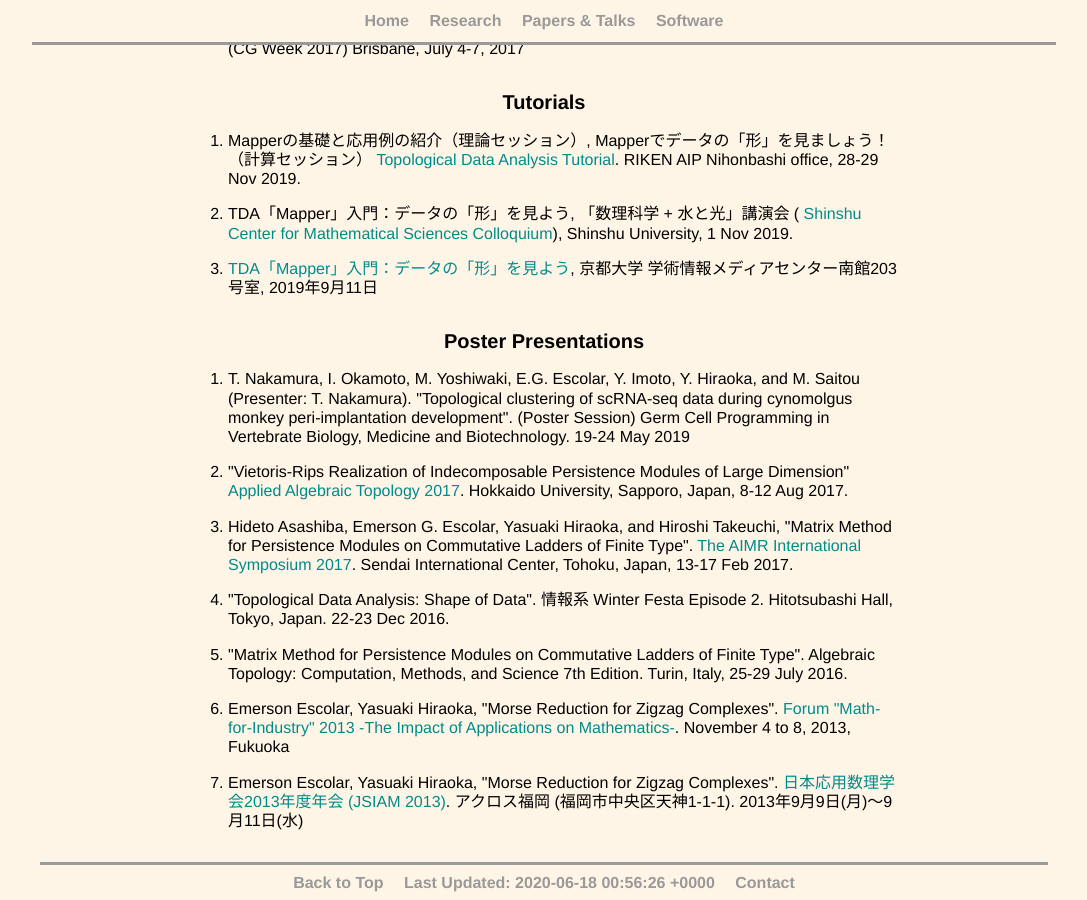
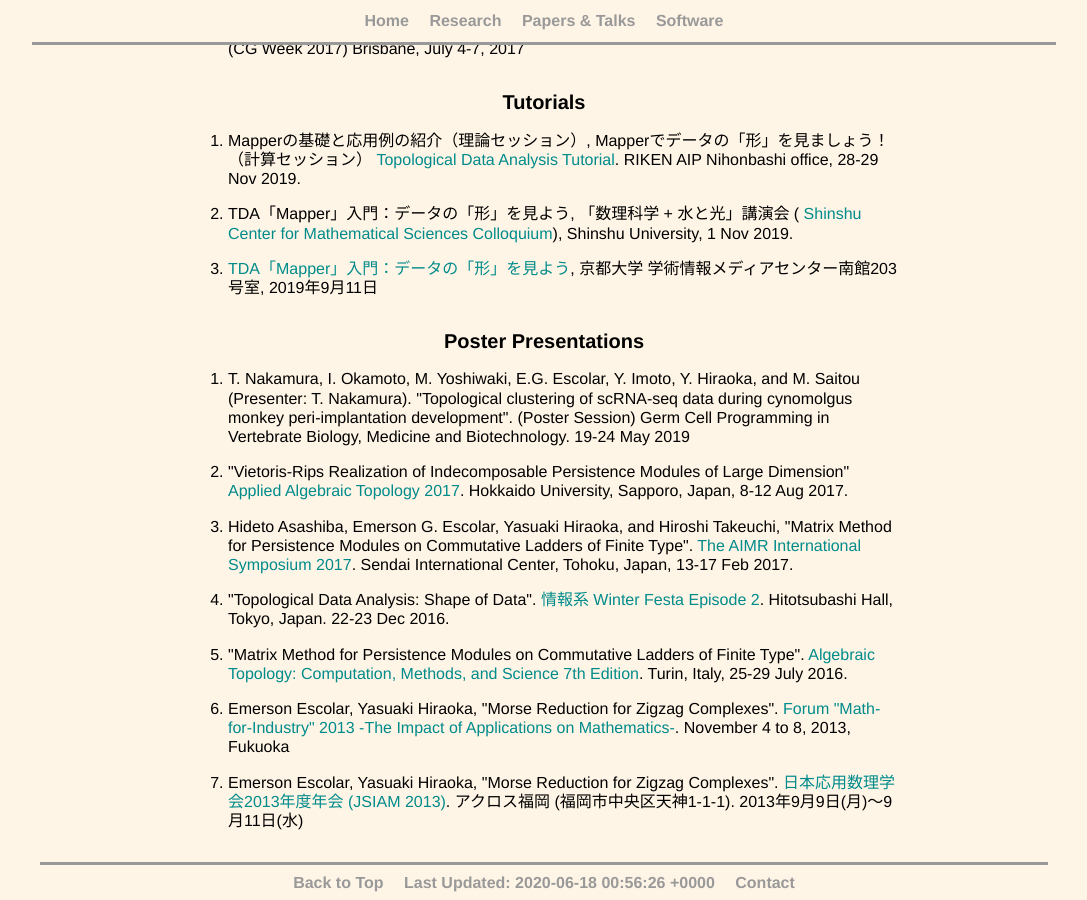
Before and after one commit to emerson-escolar/emerson-escolar.github.io, a Jekyll site: the page built from research_lists.html, in a window 1280 px wide and 900 px high, scrolled down 3298 px. Shown: the whole window, without its empty margins (96-1183 px from the left). Built offline with Jekyll 4.4.1, drawn with Linux system fonts in a browser that asks for light colours; some of the changed lines change nothing that is shown.

Commit message:
more links

```diff
--- a/research_lists.html
+++ b/research_lists.html
@@ -484,14 +484,17 @@ title: Emer's Papers & Talks
 
 		<li>
       "Topological Data Analysis: Shape of Data".
-      情報系 Winter Festa Episode 2.
-      Hitotsubashi Hall, Tokyo, Japan. 22-23 Dec 2016.
+      <a target="_blank" href="https://bigdata.nii.ac.jp/johokei-winterfesta2/">
+        情報系 Winter Festa Episode 2</a>.
+      Hitotsubashi Hall, Tokyo, Japan.
+      22-23 Dec 2016.
     </li>
 
 		<li>
       "Matrix Method for Persistence Modules
       on Commutative Ladders of Finite Type".
-      Algebraic Topology: Computation, Methods, and Science 7th Edition.
+      <a target="_blank" href="http://atmcs7.appliedtopology.org/">
+        Algebraic Topology: Computation, Methods, and Science 7th Edition</a>.
       Turin, Italy, 25-29 July 2016.
     </li>
 
```
